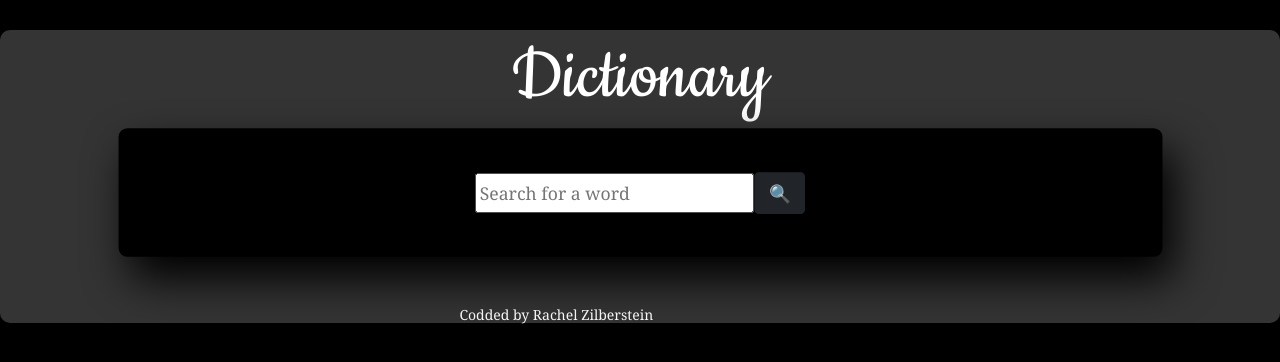
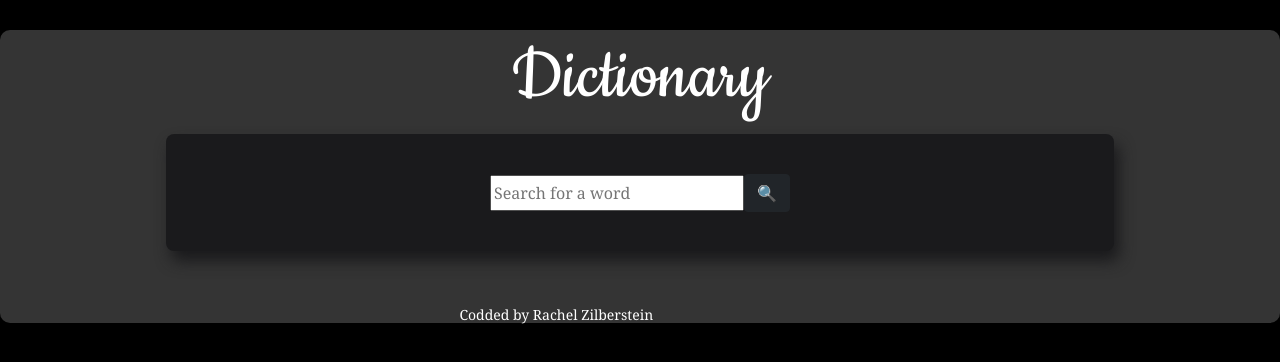
Before and after one commit to Rachelz85/dictionary-project, a React (Create React App) app: page / in a window 1280 px wide. In both pictures the pointer is over the element 640 px from the left and 192 px from the top of the page. Shown: the top 362 px of the page. Built offline with nearby package versions, Linux system fonts and the light colour scheme.

Commit message:
Styled the sections

```diff
--- a/src/Dictionary.css
+++ b/src/Dictionary.css
@@ -18,7 +18,7 @@
   margin-bottom: 50px;
   border-radius: 8px;
   padding: 20px;
-  box-shadow: 0 10px 20px rgba(0, 0, 0, 0.19), 0 6px 6px rgba(0, 0, 0, 0.23);
+  box-shadow: 0 5px 15px rgba(0, 0, 0, 0.0.2), 0 6px 6px rgba(0, 0, 0, 0.0.5);
   color: #FFFFFF;
   width: 85%;
   transition: 2s;
@@ -27,8 +27,8 @@
 }
 
 .Dictionary section:hover {
-  background-color: black;
-  transform: scale(1.1);
-  color: #852ee8;
-  box-shadow: 10px 20px 40px black;
+  background-color: #1a1a1c;
+  transform: scale(1);
+  color: #bd9ee1;
+  box-shadow: 5px 10px 15px #1a1a1c;
 }
--- /dev/null
+++ b/src/Synonyms.css
@@ -0,0 +1,6 @@
+
+.Synonyms li {
+    display: inline-block;
+    margin: 10px 5px;
+    font-size: 13px;
+}
--- a/src/Synonyms.js
+++ b/src/Synonyms.js
@@ -1,10 +1,11 @@
 import React from "react";
+import "./Synonyms.css"
 
 export default function Synonyms(props) {
   if (props.synonyms) {
     return (
       <ul className="Synonyms">
-        {props.synonyms.map(function (synonym, index) {
+        {props.synonyms.map((synonym, index) => {
           return <li key={index}>{synonym}</li>;
         })}
       </ul>
```
